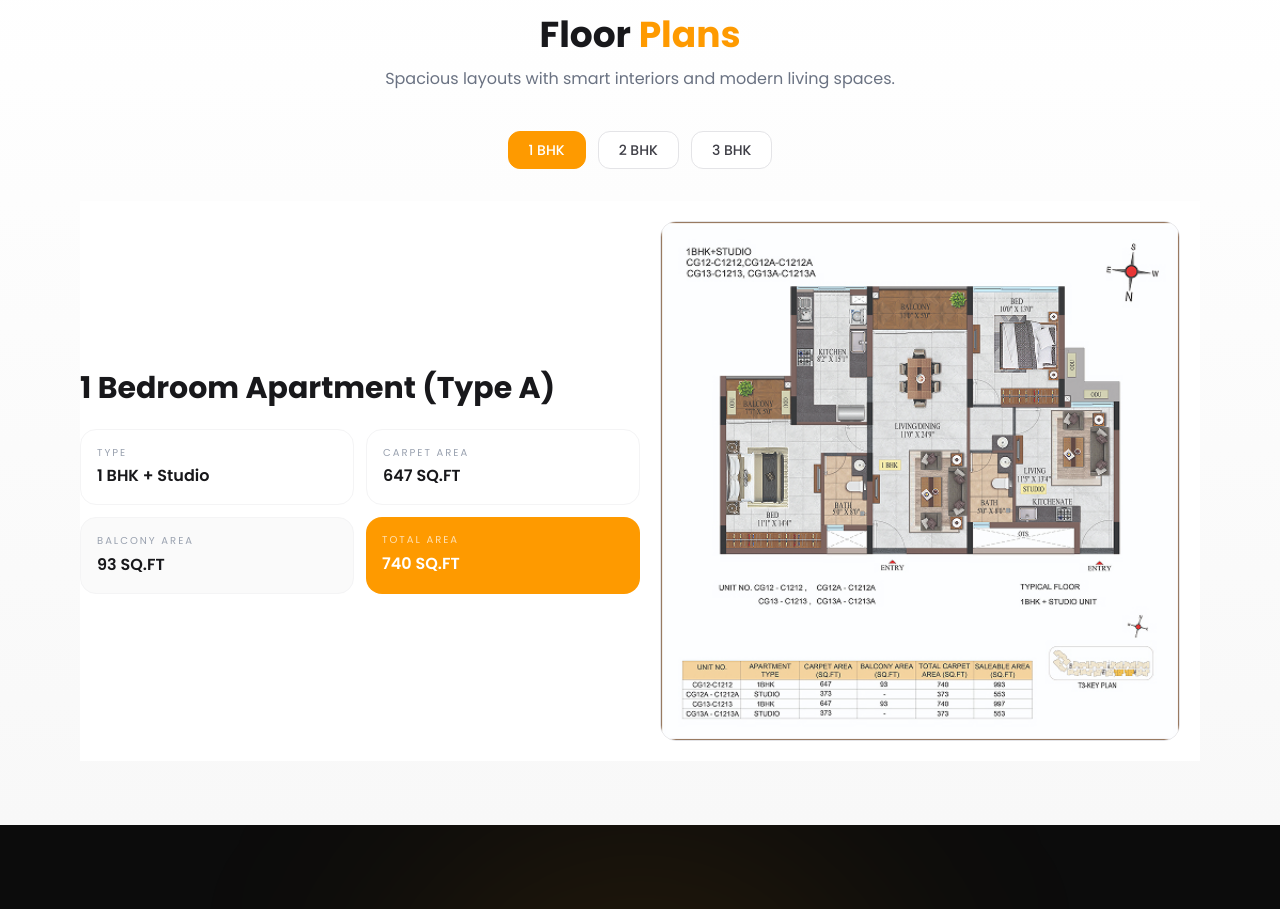
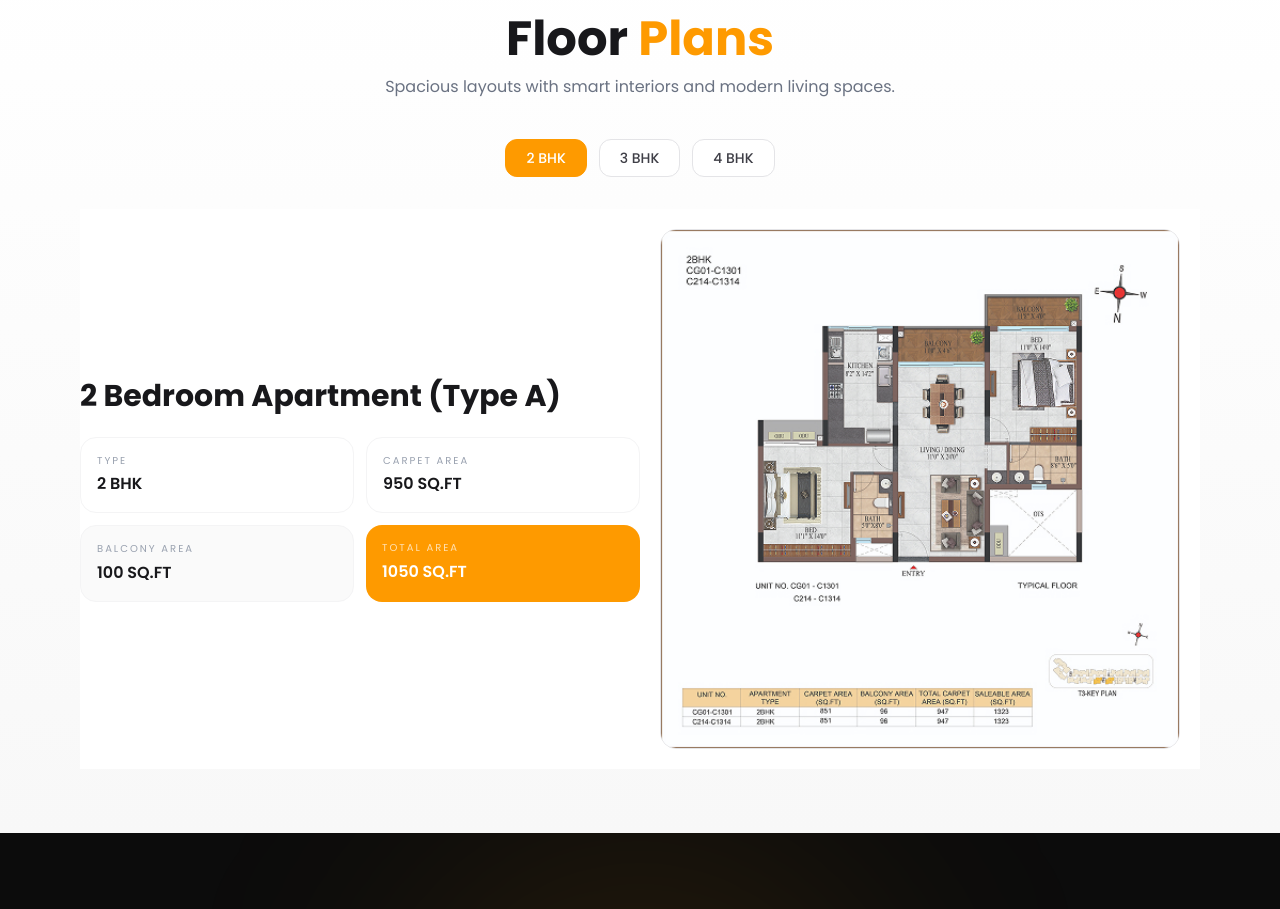
Before and after one commit to harshrao26/Casagrand---3, a Next.js app: page / in a window 1280 px wide. Shown: the part 3140-4049 px from the top of the page. Built offline with nearby package versions, Linux system fonts and the light colour scheme.

Commit message:
feat: update project specs, floor plan offerings, and location markers with UI styling adjustments

```diff
--- a/app/globals.css
+++ b/app/globals.css
@@ -253,6 +253,11 @@ html {
   color: #111827 !important;
 }
 
+.gallerySwiper .swiper-button-next,
+.gallerySwiper .swiper-button-prev {
+  display: none !important;
+}
+
 .cta-button svg {
   flex-shrink: 0;
 }
--- a/app/layout.js
+++ b/app/layout.js
@@ -11,7 +11,7 @@ const poppins = Poppins({
 
 export const metadata = {
   title: "Casagrand Casablanca | Dubai Lifestyle Homes in Kogilu, North Bangalore",
-  description: "Experience the pinnacle of luxury with Casagrand Casablanca in Kogilu, North Bangalore. Offering premium 1, 2, 3 & 4 BHK apartments inspired by Dubai's iconic architecture.",
+  description: "Experience the pinnacle of luxury with Casagrand Casablanca in Kogilu, North Bangalore. Offering premium 2, 3 & 4 BHK apartments inspired by Dubai's iconic architecture.",
   icons: {
     icon: [
       { url: '/favicon.ico' },
--- a/components/Clubhouse.js
+++ b/components/Clubhouse.js
@@ -44,7 +44,7 @@ const Clubhouse = () => {
 
 
             <h2 className="section-title section-title-on-dark mb-8">
-              22,500 Sq.Ft. <br />
+              27 Acres. <br />
               of Pure <span className="text-amber-500 italic">Grandeur.</span>
             </h2>
 
--- a/components/Configuration.js
+++ b/components/Configuration.js
@@ -18,7 +18,7 @@ const Configuration = () => {
      {/* Heading */}
 <div className="text-center mb-12">
 
-  <h2 className="text-2xl md:text-4xl font-bold text-white leading-tight">
+  <h2 className="text-2xl md:text-5xl font-bold text-white leading-tight">
     Plot Sizes &{" "}
     <span className="text-[#FD9A00]">Pricing</span>
   </h2>
--- a/components/FloorPlan.js
+++ b/components/FloorPlan.js
@@ -10,17 +10,6 @@ import "swiper/css/navigation";
 import "swiper/css/pagination";
 
 const floorPlanData = {
-  "1 BHK": [
-    {
-      title: "1 Bedroom Apartment (Type A)",
-      type: "1 BHK + Studio",
-      carpetArea: "647 SQ.FT",
-      balconyArea: "93 SQ.FT",
-      totalArea: "740 SQ.FT",
-      img: "/assets/3.jpg",
-    },
-  ],
-
   "2 BHK": [
     {
       title: "2 Bedroom Apartment (Type A)",
@@ -42,10 +31,21 @@ const floorPlanData = {
       img: "/assets/13.jpg",
     },
   ],
+
+  "4 BHK": [
+    {
+      title: "4 Bedroom Apartment (Type A)",
+      type: "4 BHK",
+      carpetArea: "1550 SQ.FT",
+      balconyArea: "150 SQ.FT",
+      totalArea: "1700 SQ.FT",
+      img: "/assets/14.jpg",
+    },
+  ],
 };
 
 const FloorPlan = () => {
-  const [activeTab, setActiveTab] = useState("1 BHK");
+  const [activeTab, setActiveTab] = useState("2 BHK");
 
   return (
     <section
@@ -58,7 +58,7 @@ const FloorPlan = () => {
         <div className="text-center mb-8 md:mb-10">
 
 
-          <h2 className="text-2xl md:text-4xl font-bold text-zinc-900">
+          <h2 className="text-2xl md:text-5xl font-bold text-zinc-900">
             Floor <span className="text-amber-500">Plans</span>
           </h2>
 
--- a/components/Location.js
+++ b/components/Location.js
@@ -5,13 +5,11 @@ import { School, Hospital, Building2, Store, Plane, Train } from 'lucide-react';
 
 const Location = () => {
   const essentials = [
-    { icon: <Building2 />, label: "SIPCOT Industrial Hub", dist: "5 mins" },
-    { icon: <Building2 />, label: "Renault Nissan / Daimler", dist: "10 mins" },
-    { icon: <School />, label: "Sethu Bhaskara School", dist: "12 mins" },
-    { icon: <Hospital />, label: "Jaya Hospital", dist: "15 mins" },
-    { icon: <Store />, label: "Hiranandani Parks", dist: "10 mins" },
-    { icon: <Train />, label: "Vandalur Railway Station", dist: "25 mins" },
-    { icon: <Plane />, label: "Chennai Intl Airport", dist: "45 mins" },
+    { icon: <Building2 />, label: "Forum   Mall", dist: "5 mins" },
+    { icon: <Building2 />, label: "VAJARAHALLI METRO STATION", dist: "5 mins" },
+    { icon: <School />, label: "JP NAGAR, GLOBAL TECH PARK", dist: "10 mins" },
+    { icon: <Hospital />, label: "Electronic City", dist: "20 mins" }
+
   ];
 
   return (
@@ -45,7 +43,7 @@ const Location = () => {
                   {React.cloneElement(item.icon, { size: 20 })}
                 </div>
                 <div>
-                  <p className="text-sm font-bold text-zinc-900 leading-tight mb-1">{item.label}</p>
+                  <p className="text-sm font-bold text-zinc-900 leading-tight uppercase mb-1">{item.label}</p>
                   <p className="text-xs font-medium text-amber-700 uppercase tracking-widest">{item.dist}</p>
                 </div>
               </div>
```
